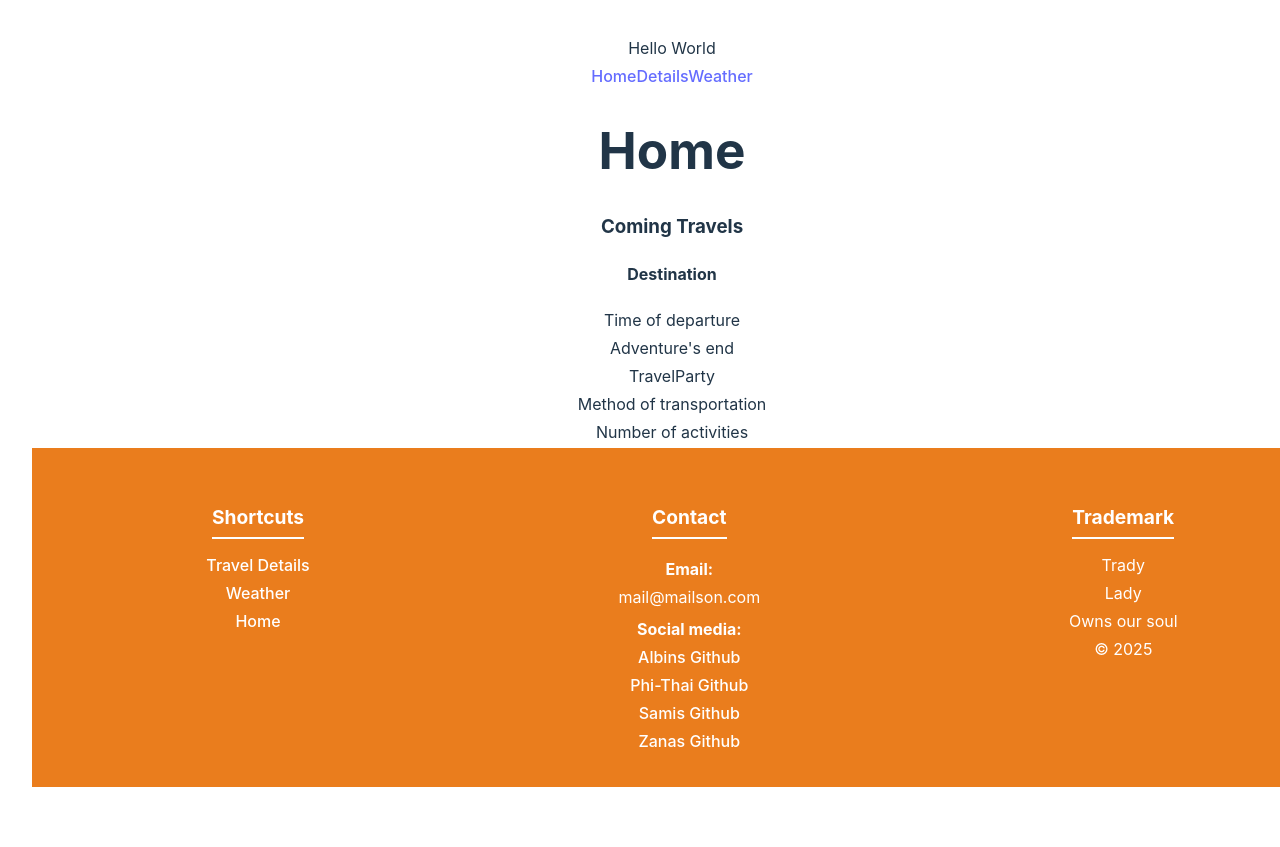
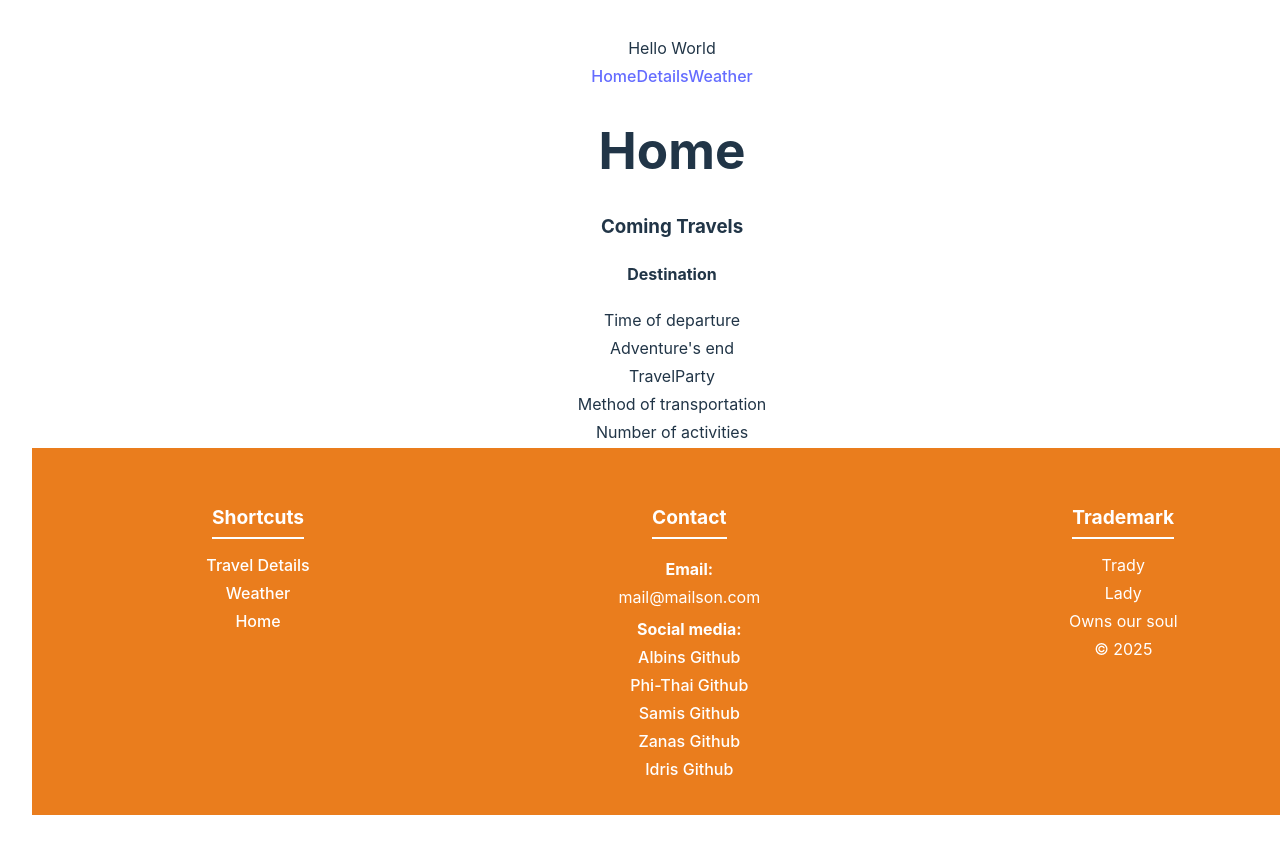
Before and after one commit to Albin-Tenghagen/fullstackPlaner, a React (Vite) app in the folder vite-folder/: page / in a window 1280 px wide. Shown: the top 847 px of the page. Before the commit the page ends 819 px from the top, so only its background shows below. Built offline with nearby package versions, Linux system fonts and the light colour scheme.

Commit message:
All members now added to contacts

```diff
--- a/vite-folder/src/components/FooterFolder/Footer.jsx
+++ b/vite-folder/src/components/FooterFolder/Footer.jsx
@@ -57,6 +57,14 @@ const Footer = () => {
         >
           Zanas Github
         </a>
+        <a
+          href="https://github.com/Derainted"
+          target="_blank"
+          rel="noopener noreferrer"
+          className="footerLink"
+        >
+          Idris Github
+        </a>
       </article>
 
       <article className="footerArticle">
```
